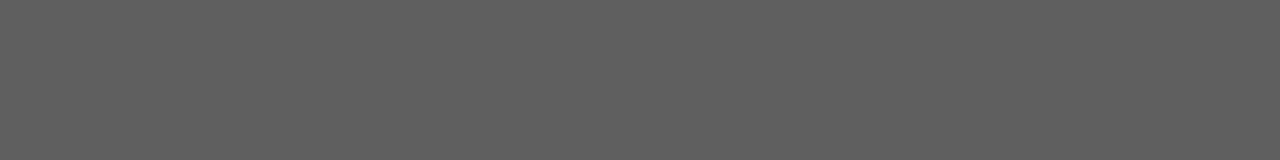
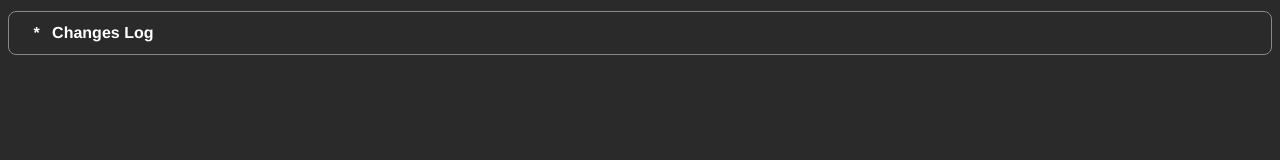
Before and after one commit to mot204t/Encryption-GUI, a plain HTML site: page site/index.html in a window 1280 px wide. Drawn offline with Linux system fonts and the light colour scheme.

Commit message:
index.html

```diff
--- a/site/index.html
+++ b/site/index.html
@@ -3,13 +3,21 @@
 <head>
   <meta charset="UTF-8">
   <meta name="viewport" content="width=device-width, initial-scale=1.0">
-  <title>Document</title>
+  <title>Encryption GUI</title>
 </head>
 <body>
+  <h1 id="title">&ensp; *&ensp; Changes Log</h1>
   <style>
     body{
-      background-color: #111111ab;
-      font-family: Arial, sans-serif;
+      background-color: rgba(0, 0, 0, 0.836);
+      font-family: 'Franklin Gothic Medium', 'Arial Narrow', Arial, sans-serif;
+    }
+    #title{
+      color: white;
+      border: 1px solid #888888;
+      border-radius: 8px;
+      padding: 12px;
+      font-size: 16px;
     }
   </style>
 </body>
```
